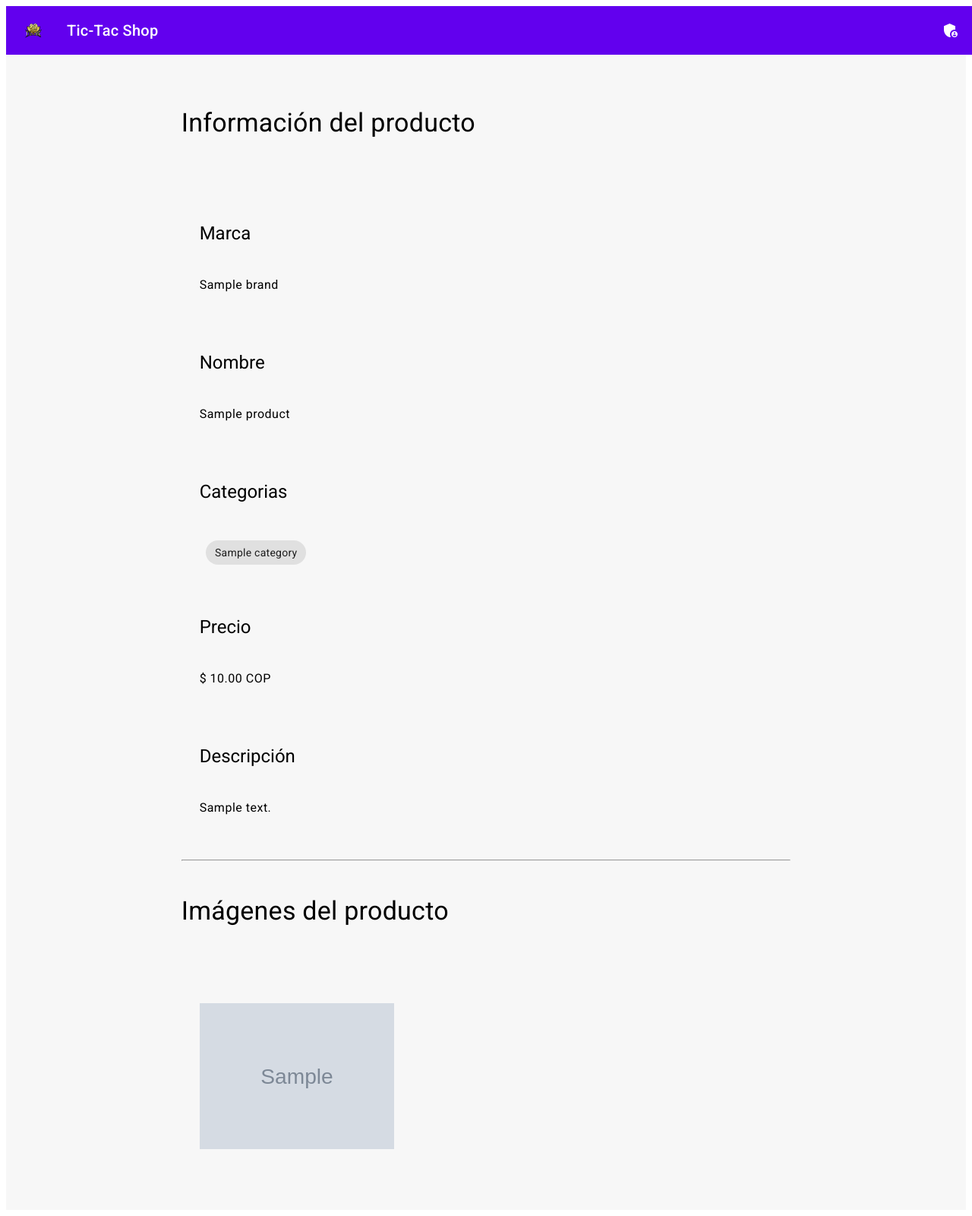
After one commit to arlinton-calderon/tictacshop, a Django app: page /product/1 in a window 1280 px wide. The commit adds this page. Shown: the whole page at 76% size. Run offline with Django 3.2, Linux system fonts and the light colour scheme; tables that the repository leaves empty hold one stand-in row (values such as "Sample post"); grey boxes marked "Sample" are stand-in pictures; some libraries are stand-ins or nearby versions.

Commit message:
Se agrega pagina principal y detalles de productos

```diff
--- a/config/settings/local.py
+++ b/config/settings/local.py
@@ -72,7 +72,7 @@ AUTH_USER_MODEL = 'users.CustomUser'
 TEMPLATES = [
     {
         'BACKEND': 'django.template.backends.django.DjangoTemplates',
-        'DIRS': [BASE_DIR / 'templates'],
+        'DIRS': [BASE_DIR / 'tictacshop' / 'templates'],
         'APP_DIRS': True,
         'OPTIONS': {
             'context_processors': [
@@ -139,14 +139,14 @@ USE_TZ = True
 
 STATIC_URL = '/static/'
 STATICFILES_DIRS = [
-    BASE_DIR / 'static'
+    BASE_DIR / 'tictacshop' / 'static'
 ]
 STATICFILES_FINDERS = [
     'django.contrib.staticfiles.finders.FileSystemFinder',
     'django.contrib.staticfiles.finders.AppDirectoriesFinder',
 ]
 
-MEDIA_ROOT = BASE_DIR / 'media'
+MEDIA_ROOT = BASE_DIR / 'tictacshop' / 'media'
 MEDIA_URL = '/media/'
 
 
--- a/config/urls.py
+++ b/config/urls.py
@@ -24,6 +24,6 @@ admin.site.site_header = settings.ADMIN_SITE_HEADER
 admin.site.index_title = settings.ADMIN_INDEX_TITLE
 
 urlpatterns = [
-    path('', RedirectView.as_view(url=reverse_lazy('admin:index'))),
+    path('', include(('tictacshop.products.urls', 'tictacshop'), namespace='products')),
     path(f'{settings.ADMIN_URL}/', admin.site.urls),
 ] + static(settings.MEDIA_URL, document_root=settings.MEDIA_ROOT)
--- /dev/null
+++ b/tictacshop/products/urls.py
@@ -0,0 +1,15 @@
+# Django
+from django.urls import path
+
+# Views
+from tictacshop.products.views import ProductListView, ProductDetailView
+
+
+urlpatterns = [
+    path('', ProductListView.as_view()),
+    path(
+        route='product/<int:pk>',
+        view=ProductDetailView.as_view(),
+        name='detail'
+    ),
+]
--- a/tictacshop/products/views.py
+++ b/tictacshop/products/views.py
@@ -1,3 +1,21 @@
-from django.shortcuts import render
+# Django
+from django.views.generic import ListView, DetailView
 
-# Create your views here.
+# Models
+from tictacshop.products.models import Product
+
+
+class ProductListView(ListView):
+    template_name = 'products/product_list.html'
+    model = Product
+    ordering = ('-created', )
+    paginate_by = 5
+    context_object_name = 'products'
+
+
+class ProductDetailView(DetailView):
+    template_name = 'products/product_detail.html'
+    slug_field = 'pk'
+    slug_url_kwarg = 'pk'
+    context_object_name = 'product'
+    queryset = Product.objects.all()
--- a/tictacshop/static/css/main.css
+++ b/tictacshop/static/css/main.css
@@ -0,0 +1,20 @@
+hr {
+    display: block;
+    margin-top: 1rem;
+    margin-bottom: 1rem;
+    margin-left: auto;
+    margin-right: auto;
+    border-style: inset;
+    border-width: 1px;
+  }
+
+.line-clamp {
+    box-sizing: border-box;
+    display: -webkit-box;
+    overflow: hidden;
+    text-overflow: ellipsis;
+    word-wrap: break-word;
+    -webkit-box-orient: vertical;
+    -webkit-box-sizing: border-box;
+    -webkit-line-clamp: 4;
+}
--- /dev/null
+++ b/tictacshop/static/js/products/main.js
@@ -0,0 +1,3 @@
+const selector = '.mdc-card__primary-action'
+const ripples = Array.from(document.querySelectorAll(selector))
+    .map(elt => mdc.ripple.MDCRipple.attachTo(elt))
--- a/tictacshop/templates/base.html
+++ b/tictacshop/templates/base.html
@@ -6,8 +6,11 @@
     {% block head_content %}{% endblock %}
 
     {% load static %}
+    <link rel="stylesheet" href="https://meyerweb.com/eric/tools/css/reset/reset.css">
+    <link rel="stylesheet" href="https://fonts.googleapis.com/css?family=Roboto+Mono">
+    <link rel="stylesheet" href="https://fonts.googleapis.com/css?family=Roboto:300,400,500,600,700">
+    <link rel="stylesheet" href="https://fonts.googleapis.com/css?family=Material+Icons|Material+Icons+Outlined|Material+Icons+Two+Tone|Material+Icons+Round|Material+Icons+Sharp">
     <link rel="stylesheet" href="{% static 'css/material-components-web.min.css' %}">
-    <link rel="stylesheet" href="https://fonts.googleapis.com/icon?family=Material+Icons" crossorigin="anonymous" />
     <link rel="stylesheet" href="{% static 'css/main.css' %}" />
 
     <script src="{% static 'js/material-components-web.min.js' %}"></script>
@@ -16,9 +19,17 @@
 <body>
     {% include "nav.html" %}
 
-    <div class="container mt-5">
-        {% block container %}
-        {% endblock%}
+    <div class="mdc-top-app-bar--fixed-adjust" style="background: #f7f7f7">
+        <div class="mdc-layout-grid">
+            <div class="mdc-layout-grid__inner">
+                <div class="mdc-layout-grid__cell mdc-layout-grid__cell--span-2"></div>
+                <div class="mdc-layout-grid__cell mdc-layout-grid__cell--span-8">
+                    {% block container %}
+                    {% endblock%}
+                </div>
+                <div class="mdc-layout-grid__cell mdc-layout-grid__cell--span-2"></div>
+            </div>
+        </div>
     </div>
 </body>
 
--- a/tictacshop/templates/nav.html
+++ b/tictacshop/templates/nav.html
@@ -1,11 +1,17 @@
+{% load static %}
+
 <header class=" mdc-top-app-bar mdc-top-app-bar--fixed">
     <div class="mdc-top-app-bar__row">
         <section class="mdc-top-app-bar__section mdc-top-app-bar__section--align-start">
-            <button class="mdc-icon-button material-icons mdc-top-app-bar__navigation-icon--unbounded">menu</button>
-            <span class="mdc-top-app-bar__title">TicTacShop</span> </section>
+            <img class="mdc-icon-button mdc-top-app-bar__navigation-icon--unbounded" src="{% static 'img/tictac_logo.png' %}"/>
+            <span class="mdc-top-app-bar__title">
+                <a href="/" style="color: inherit; text-decoration: none;">Tic-Tac Shop</a>
+            </span>
+        </section>
         <section class="mdc-top-app-bar__section mdc-top-app-bar__section--align-end">
-            <button class="mdc-icon-button material-icons mdc-top-app-bar__action-item--unbounded"
-                aria-label="Options">more_vert</button>
+            <button class="mdc-icon-button mdc-top-app-bar__action-item--unbounded">
+                <a class="material-icons" href="/admin/" title="Administración" aria-label="Administración" style="color: inherit; text-decoration: none;">admin_panel_settings</a>
+            </button>
         </section>
     </div>
 </header>
--- /dev/null
+++ b/tictacshop/templates/products/product_detail.html
@@ -0,0 +1,66 @@
+{% extends "base.html" %}
+
+{% block head_content %}
+    <title>{{ product.name }} | Tic-Tac Shop</title>
+{% endblock %}
+
+{% block container %}
+    <h4 class="mdc-typography--headline4">Información del producto</h4>
+    <div style="padding: 24px">
+        <h5 class="mdc-typography--headline5">Marca</h5>
+        <p class="mdc-typography--body1">{{ product.brand.name }}</p>
+        <br/>
+
+        <h5 class="mdc-typography--headline5">Nombre</h5>
+        <p class="mdc-typography--body1">{{ product.name }}</p>
+        <br/>
+
+        <h5 class="mdc-typography--headline5">Categorias</h5>
+        <div class="mdc-chip-set" role="grid">
+            {% for category in product.categories.all %}
+                <div class="mdc-chip" role="row">
+                    <div class="mdc-chip__ripple"></div>
+                    <span role="gridcell">
+                        <span
+                            role="button"
+                            {% if foorloop.count == 0 %} tabindex="0" {% endif %}
+                            class="mdc-chip__primary-action">
+                            <span class="mdc-chip__text">{{ category.name }}</span>
+                        </span>
+                    </span>
+                </div>
+            {% endfor %}
+        </div>
+        <br/>
+
+        <h5 class="mdc-typography--headline5">Precio</h5>
+        <p class="mdc-typography--body1">$ {{ product.price }} COP</p>
+        <br/>
+
+        <h5 class="mdc-typography--headline5">Descripción</h5>
+        <div class="mdc-typography--body1">
+            {% if product.description %}
+                <p style="max-height: 256px: overflow-y: auto;">{{ product.description }}</p >
+            {% else %}
+                <p style="font-style: italic;">Sin descripción.</p >
+            {% endif %}
+        </div>
+    </div>
+
+    <hr/>
+
+    {% if product.images.all.exists %}
+        {% load static %}
+        <h4 class="mdc-typography--headline4">Imágenes del producto</h4>
+        <ul class="mdc-image-list mdc-image-list--masonry" style="padding: 24px;">
+            {% for product_image in product.images.all %}
+                <li class="mdc-image-list__item">
+                    <img
+                        class="mdc-image-list__image"
+                        src="{{ product_image.image.url }}"
+                        style="width: 256px; height: 256px; object-fit: contain;" />
+                </li>
+            {% endfor %}
+        </ul>
+    {% endif %}
+{% endblock %}
```
Also changed, not shown: tictacshop/templates/products/product_list.html (added, +61 -0 lines), 2 other files.
